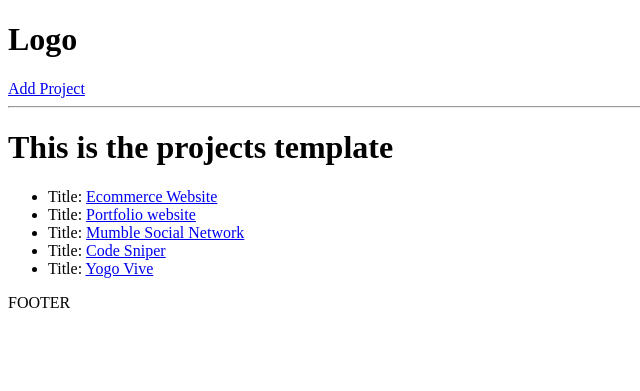
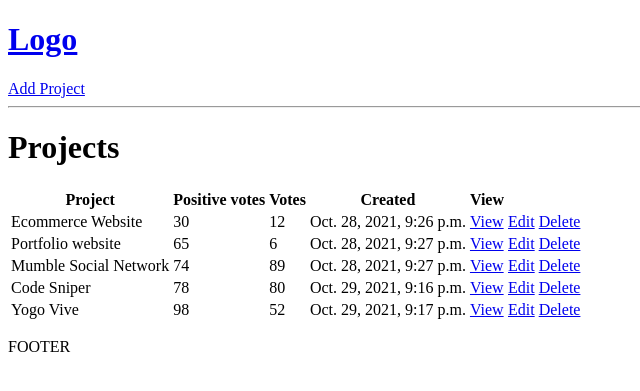
Before and after one commit to NSale/devsearch, a Django app: page / in a window 1280 px wide. Shown: the top 391 px of the page, without its empty margins (0-640 px from the left). Run offline with Django 3.2, Linux system fonts and the light colour scheme; data comes from the database, SQL or seed files in the repository; both versions use the stored data as it was after the commit.

Commit message:
add CRUD project operations

```diff
--- a/projects/forms.py
+++ b/projects/forms.py
@@ -5,4 +5,4 @@ from .models import Project
 class ProjectForm(ModelForm):
     class Meta:
         model = Project
-        fields = '__all__'
+        fields = ['title', 'description', 'demo_link', 'source_link', 'tags']
--- a/projects/templates/projects/project_form.html
+++ b/projects/templates/projects/project_form.html
@@ -2,7 +2,7 @@
 
 {% block content %}
   <h1>Project Form</h1>
-  <form method="POS">
+  <form action="" method="POST">
     {% csrf_token %}
     {{ form.as_p }}
     <input type="submit">
--- a/projects/templates/projects/projects.html
+++ b/projects/templates/projects/projects.html
@@ -1,10 +1,28 @@
 {% extends 'main.html' %}
 
 {% block content %}
-    <h1>This is the projects template</h1>
-    <ul>
+    <h1>Projects</h1>
+
+    <table>
+        <tr>
+            <th>Project</th>
+            <th>Positive votes</th>
+            <th>Votes</th>
+            <th>Created</th>
+            <th>View</th>
+        </tr>
         {% for project in projects %}
-            <li>Title: <a href="{% url 'project' project.id %}">{{project.title}}</a></li>
+            <tr>
+                <td>{{ project.title }}</td>
+                <td>{{ project.vote_ratio }}</td>
+                <td>{{ project.vote_total }}</td>
+                <td>{{ project.created }}</td>
+                <td><a href="{% url 'project' project.id %}">View</a></td>
+                <td><a href="{% url 'update-project' project.id %}">Edit</a></td>
+                <td><a href="{% url 'delete-project' project.id %}">Delete</a></td>
+            </tr>
         {% endfor %}
-    </ul>
+
+    </table>
+
 {% endblock %}
--- a/projects/templates/projects/single-project.html
+++ b/projects/templates/projects/single-project.html
@@ -3,6 +3,7 @@
 {% block content %}
     <h2>{{ project.title }}</h2>
     <h2>{{ project.created }}</h2>
+    <p>{{ project.description }}</p>
     <ul>
         {% for tag in tags %}
             <li>{{ tag }}</li>
--- a/projects/urls.py
+++ b/projects/urls.py
@@ -5,4 +5,6 @@ urlpatterns = [
     path('', views.projects, name='projects'),
     path('project/<str:pk>/', views.project, name='project'),
     path('create-project/', views.create_project, name='create-project'),
+    path('update-project/<str:pk>/', views.update_project, name='update-project'),
+    path('delete-project/<str:pk>', views.delete_project, name='delete-project'),
 ]
--- a/projects/views.py
+++ b/projects/views.py
@@ -1,4 +1,4 @@
-from django.shortcuts import render
+from django.shortcuts import render, redirect
 from .models import Project
 from .forms import ProjectForm
 
@@ -24,5 +24,43 @@ def project(request, pk):
 
 def create_project(request):
     form = ProjectForm()
-    context = { 'form': form }
+
+    if request.method == 'POST':
+        form = ProjectForm(request.POST)
+        if form.is_valid():
+            form.save()
+            return redirect('projects')
+
+    context = {
+        'form': form
+    }
     return render(request, 'projects/project_form.html', context)
+
+
+def update_project(request, pk):
+    project_obj = Project.objects.get(id=pk)
+    form = ProjectForm(instance=project_obj)
+
+    if request.method == 'POST':
+        form = ProjectForm(request.POST, instance=project_obj)
+        if form.is_valid():
+            form.save()
+            return redirect('projects')
+
+    context = {
+        'form': form
+    }
+    return render(request, 'projects/project_form.html', context)
+
+
+def delete_project(request, pk):
+    project_obj = Project.objects.get(id=pk)
+
+    if request.method == 'POST':
+        project_obj.delete()
+        return redirect('projects')
+
+    context = {
+        'object': project_obj,
+    }
+    return render(request, 'projects/delete_template.html', context)
--- a/templates/navbar.html
+++ b/templates/navbar.html
@@ -1,3 +1,3 @@
-<h1>Logo</h1>
+<h1><a href="/">Logo</a></h1>
 <a href="{% url 'create-project' %}">Add Project</a>
 <hr>
```
Also changed, not shown: projects/templates/projects/delete_template.html (added, +12 -0 lines), db.sqlite3.
